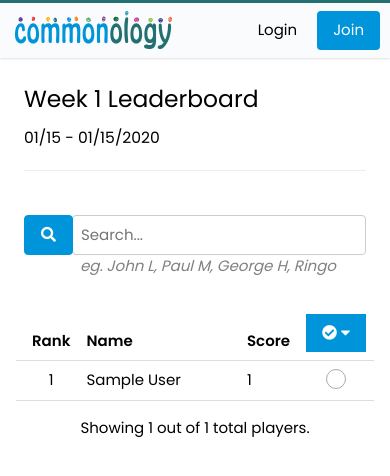
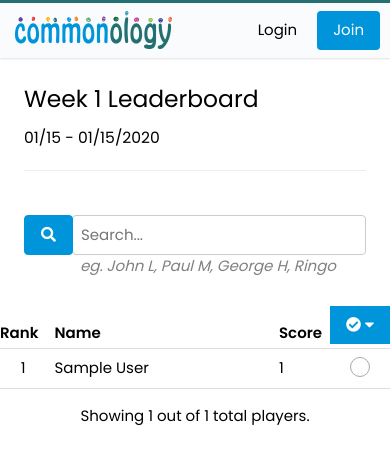
Before and after one commit to quizitive/commonology, a Django app: page /leaderboard/ in a window 390 px wide. Shown: the top 476 px of the page. Run offline with Django 3.2, Linux system fonts and the light colour scheme; tables that the repository leaves empty hold one stand-in row (values such as "Sample post"); data that the repository does not hold is empty; parts of the project's set-up code (start-up, migrations or seed data) failed here and were passed over; some libraries are stand-ins or nearby versions.

Commit message:
leaderboard fits in mobile view

```diff
--- a/leaderboard/static/leaderboard/css/base.css
+++ b/leaderboard/static/leaderboard/css/base.css
@@ -5,8 +5,20 @@
 h1.leaderboard {
   margin: 0;
 }
-table.leaderboard td {
+
+/* These settings force the leaderboard to render well on mobile */
+table.leaderboard td, table.leaderboard th, table.leaderboard thead {
+  box-sizing: border-box;
   padding: 8px 8px 4px 8px;
+}
+table.leaderboard th:first-child {
+  padding-left: 0;
+}
+table.leaderboard th:last-child {
+  padding: 0 0 4px 0;
+}
+table.leaderboard td:first-child {
+  padding-left: 8px;
 }
 .name {
   width: 65%;
--- a/leaderboard/templates/leaderboard/leaderboard_view.html
+++ b/leaderboard/templates/leaderboard/leaderboard_view.html
@@ -10,7 +10,7 @@
   {% include 'leaderboard/components/leaderboard_search.html' %}
 
   {# Lazy Leaderboard #}
-  <div class="w3-container w3-center"
+  <div class="w3-center"
        id="component-leaderboard"
        hx-get="/leaderboard/htmx/?game_id={{ game_id }}"
        hx-trigger="load">
```
